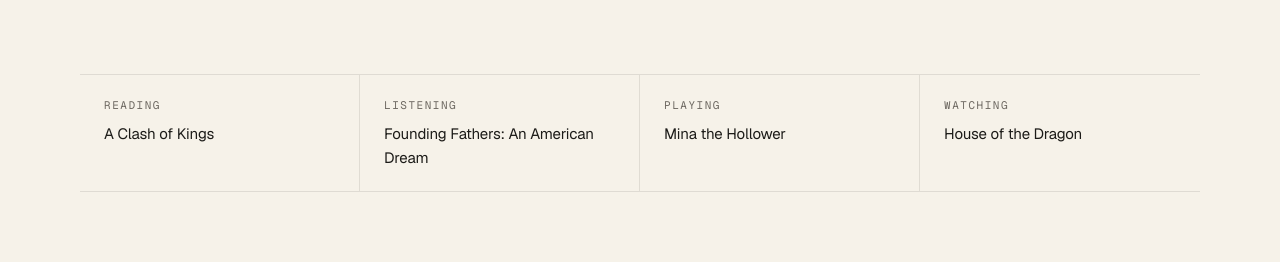
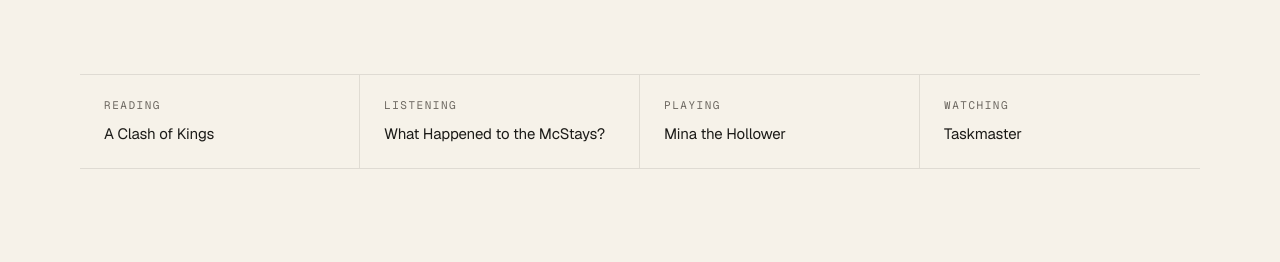
Before and after one commit to aaronsofaly/aaronsofaly, a plain HTML site: page index.html in a window 1280 px wide. Shown: the part 381-643 px from the top of the page. Drawn offline with nearby package versions, Linux system fonts and the light colour scheme.

Commit message:
feat: updated activity

```diff
--- a/index.html
+++ b/index.html
@@ -418,7 +418,7 @@
         </div>
         <div class="now-cell">
           <div class="k">Listening</div>
-          <div class="v">Founding Fathers: An American Dream</div>
+          <div class="v">What Happened to the McStays?</div>
         </div>
         <div class="now-cell">
           <div class="k">Playing</div>
@@ -426,7 +426,7 @@
         </div>
         <div class="now-cell">
           <div class="k">Watching</div>
-          <div class="v">House of the Dragon</div>
+          <div class="v">Taskmaster</div>
         </div>
       </section>
 
```
